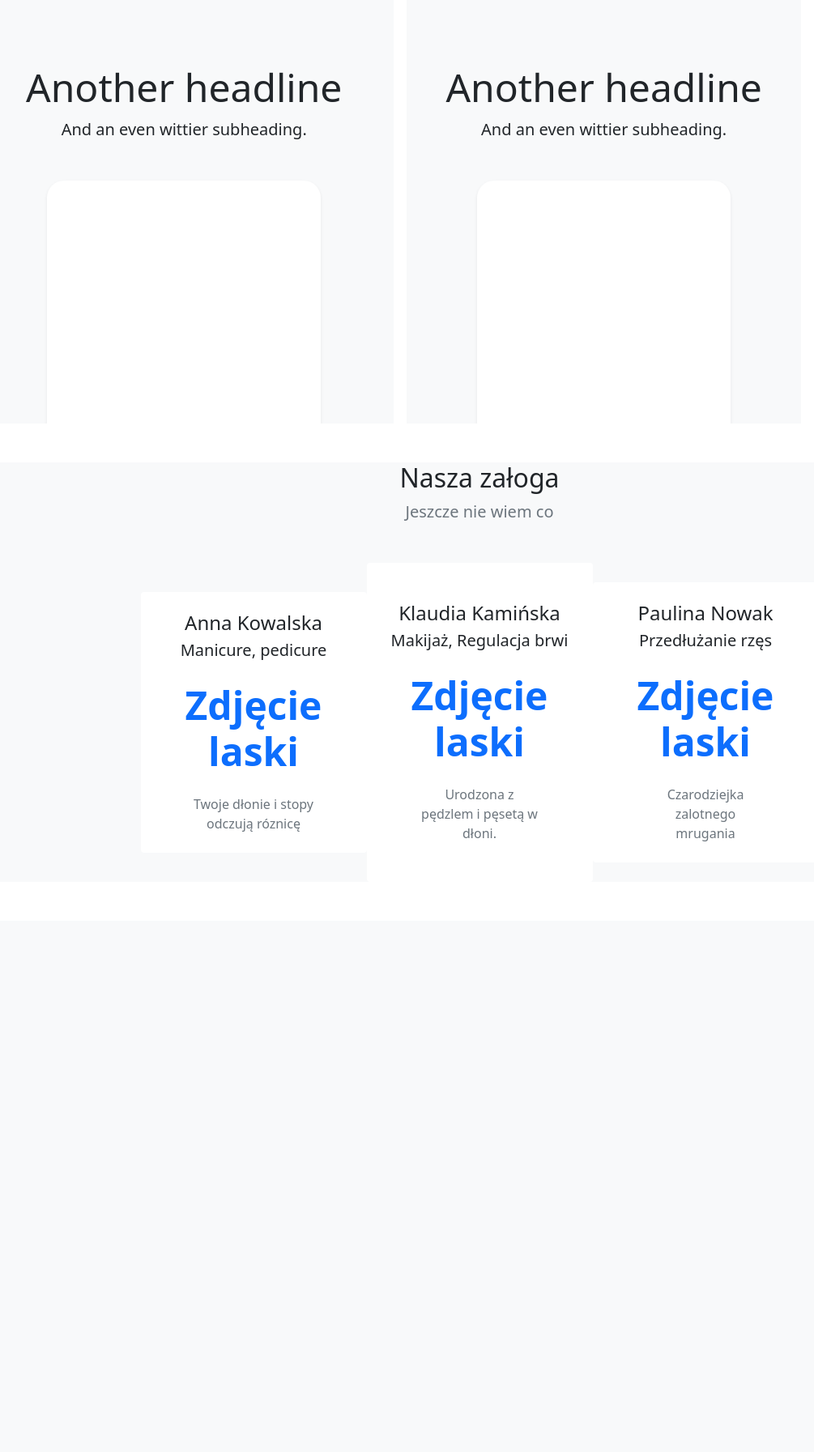
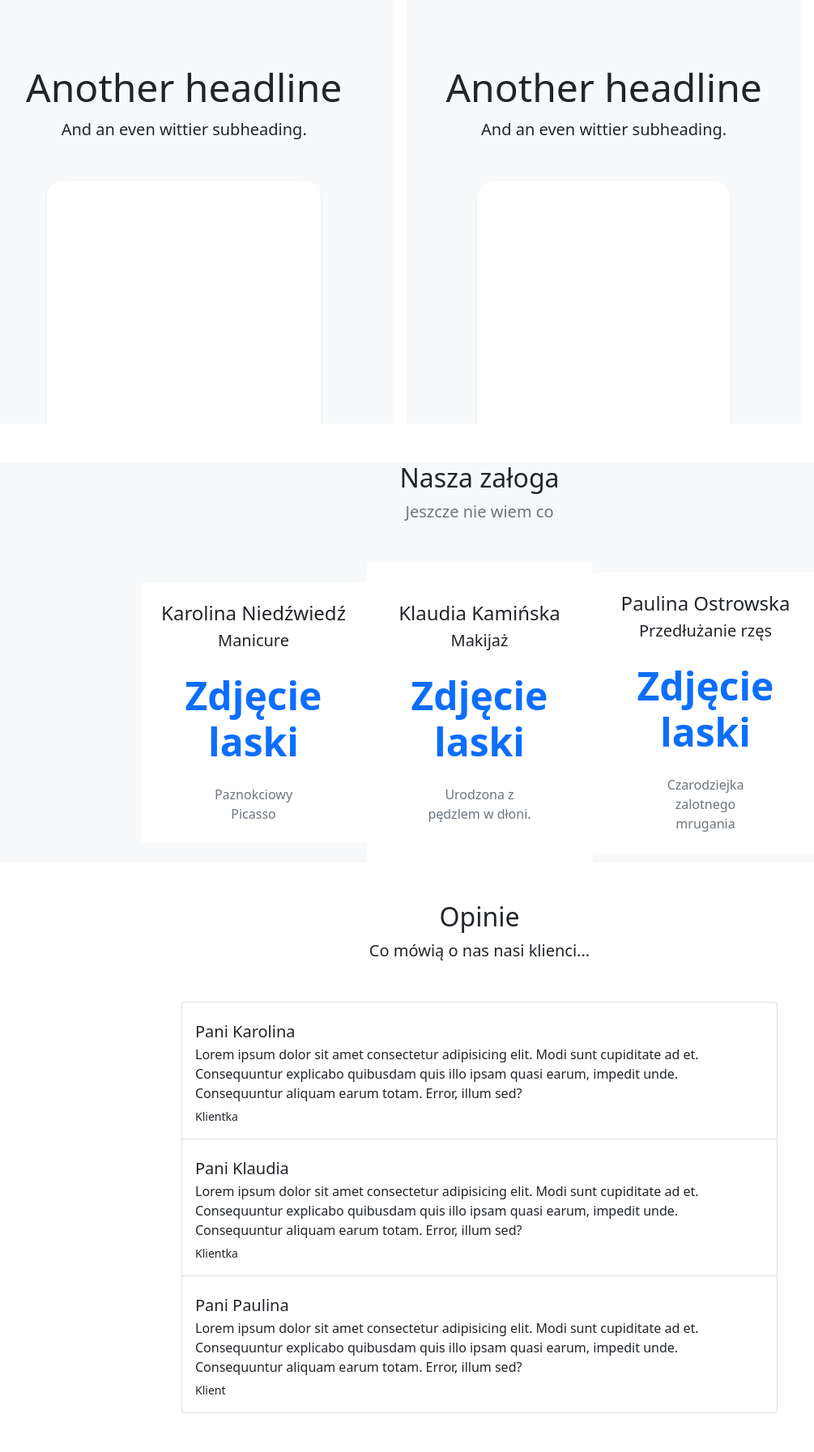
Before and after one commit to KrolikowskiK/beauty-salon-django-webapp, a Django app: template templates/intro.html in a window 1280 px wide. Shown: the part 2005-3798 px from the top of the page at 81% size, without its empty margins (48-1053 px from the left). Before the commit the page ends 3044 px from the top, so only its background shows below. Run offline with Django 4.2, Linux system fonts and the light colour scheme; the template is opened without the code that fills it, so the values that code supplies are empty.

Commit message:
feat: add various templates

```diff
--- a/templates/crew.html
+++ b/templates/crew.html
@@ -9,11 +9,10 @@
       <div class="col-8 col-lg-4 col-xl-3">
         <div class="card border-0">
           <div class="card-body text-center py-4">
-            <h4 class="card-title">Anna Kowalska</h4>
-            <p class="lead card-subtitle">Manicure, pedicure</p>
+            <h4 class="card-title">Karolina Niedźwiedź</h4>
+            <p class="lead card-subtitle">Manicure</p>
             <p class="display-5 my-4 text-primary fw-bold">Zdjęcie laski</p>
-            <p class="card-text mx-5 text-muted d-none d-lg-block">Twoje dłonie i stopy odczują róznicę</p>
-            <!--<a href="#" class="btn btn-outline-primary btn-lg mt-3">Zobacz prace</a>-->
+            <p class="card-text mx-5 text-muted d-none d-lg-block">Paznokciowy Picasso</p>
           </div>
         </div>
       </div>
@@ -22,10 +21,9 @@
         <div class="card border-0">
           <div class="card-body text-center py-5">
             <h4 class="card-title">Klaudia Kamińska</h4>
-            <p class="lead card-subtitle">Makijaż, Regulacja brwi</p>
+            <p class="lead card-subtitle">Makijaż</p>
             <p class="display-5 my-4 text-primary fw-bold">Zdjęcie laski</p>
-            <p class="card-text mx-5 text-muted d-none d-lg-block">Urodzona z pędzlem i pęsetą w dłoni.</p>
-            <!--<a href="#" class="btn btn-outline-primary btn-lg mt-3">Buy Now</a>-->
+            <p class="card-text mx-5 text-muted d-none d-lg-block">Urodzona z pędzlem w dłoni.</p>
           </div>
         </div>
       </div>
@@ -33,11 +31,10 @@
       <div class="col-8 col-lg-4 col-xl-3">
         <div class="card border-0">
           <div class="card-body text-center py-4">
-            <h4 class="card-title">Paulina Nowak</h4>
+            <h4 class="card-title">Paulina Ostrowska</h4>
             <p class="lead card-subtitle">Przedłużanie rzęs</p>
             <p class="display-5 my-4 text-primary fw-bold">Zdjęcie laski</p>
             <p class="card-text mx-5 text-muted d-none d-lg-block">Czarodziejka zalotnego mrugania</p>
-            <!--<a href="#" class="btn btn-outline-primary btn-lg mt-3">Buy Now</a>-->
           </div>
         </div>
       </div>
--- a/templates/intro.html
+++ b/templates/intro.html
@@ -89,5 +89,6 @@
     </div>
 
     {% include 'crew.html' %}
+    {% include 'opinions.html' %}
   </main>
 {% endblock %}
--- a/templates/navbar.html
+++ b/templates/navbar.html
@@ -18,10 +18,10 @@
   <div class="collapse navbar-collapse" id="main-nav">
     {% if user.is_authenticated %}
       <ul class="nav col-12 col-sm-8 col-lg-auto me-auto mb-2 justify-content-center mb-md-0">
-        <li class="nav-item"><a href="#intro" class="nav-link px-2 text-white">Umów wizytę</a></li>
-        <li class="nav-item"><a href="#services" class="nav-link px-2 text-white">Historia wizyt</a></li>
+        <li class="nav-item"><a href="{% url 'appointment-add' %}" class="nav-link px-2 text-white">Umów wizytę</a></li>
+        <li class="nav-item"><a href="{% url 'appointment-list' %}" class="nav-link px-2 text-white">Wizyty</a></li>
         <li class="nav-item"><a href="{% url 'opinion-add' %}" class="nav-link px-2 text-white">Dodaj opinię</a></li>
-        <li class="nav-item"><a href="#opinions" class="nav-link px-2 text-white">Edytuj dane</a></li>
+        <li class="nav-item"><a href="{% url 'workschedule-list' %}" class="nav-link px-2 text-white">Grafiki</a></li>
       </ul>
       <div class="text-end">
           <a href="{% url 'logout' %}" class="btn btn-warning me-2">Wyloguj</a>
@@ -29,7 +29,6 @@
     {% else %}
       <ul class="nav col-12 col-sm-8 col-lg-auto me-auto mb-2 justify-content-center mb-md-0">
         <li class="nav-item"><a href="#intro" class="nav-link px-2 text-white">O nas</a></li>
-        <li class="nav-item"><a href="#services" class="nav-link px-2 text-white">Usługi</a></li>
         <li class="nav-item"><a href="#crew" class="nav-link px-2 text-white">Załoga</a></li>
         <li class="nav-item"><a href="#opinions" class="nav-link px-2 text-white">Opinie</a></li>
         <li class="nav-item"><a href="#contact" class="nav-link px-2 text-white">Kontakt</a></li>
--- /dev/null
+++ b/templates/opinions.html
@@ -0,0 +1,62 @@
+<section id="opinions" class="bg-altlight">
+  <div class="container-lg">
+    <div class="text-center">
+      <h2><i class="bi bi-stars text-altdark"></i>Opinie</h2>
+      <p class="lead">Co mówią o nas nasi klienci...</p>
+    </div>
+    <div class="row justify-content-center my-5">
+      <div class="col-lg-8">
+        <div class="list-group">
+          <div class="list-group-item py-3">
+            <div class="pb-2">
+              <i class="bi bi-star-fill text-altdark"></i>
+              <i class="bi bi-star-fill text-altdark"></i>
+              <i class="bi bi-star-fill text-altdark"></i>
+              <i class="bi bi-star-fill text-altdark"></i>
+              <i class="bi bi-star-fill text-altdark"></i>
+            </div>
+            <h5 class="mb-1">Pani Karolina</h5>
+            <p class="mb-1">
+              Lorem ipsum dolor sit amet consectetur adipisicing elit. Modi sunt cupiditate ad
+              et. Consequuntur explicabo quibusdam quis illo ipsam quasi earum, impedit unde. Consequuntur
+              aliquam earum totam. Error, illum sed?
+            </p>
+            <small>Klientka</small>
+          </div>
+          <div class="list-group-item py-3">
+            <div class="pb-2">
+              <i class="bi bi-star-fill"></i>
+              <i class="bi bi-star-fill"></i>
+              <i class="bi bi-star-fill"></i>
+              <i class="bi bi-star-fill"></i>
+              <i class="bi bi-star-fill"></i>
+            </div>
+            <h5 class="mb-1">Pani Klaudia</h5>
+            <p class="mb-1">
+              Lorem ipsum dolor sit amet consectetur adipisicing elit. Modi sunt cupiditate ad
+              et. Consequuntur explicabo quibusdam quis illo ipsam quasi earum, impedit unde. Consequuntur
+              aliquam earum totam. Error, illum sed?
+            </p>
+            <small>Klientka</small>
+          </div>
+          <div class="list-group-item py-3">
+            <div class="pb-2">
+              <i class="bi bi-star-fill"></i>
+              <i class="bi bi-star-fill"></i>
+              <i class="bi bi-star-fill"></i>
+              <i class="bi bi-star-fill"></i>
+              <i class="bi bi-star-half"></i>
+            </div>
+            <h5 class="mb-1">Pani Paulina</h5>
+            <p class="mb-1">
+              Lorem ipsum dolor sit amet consectetur adipisicing elit. Modi sunt cupiditate ad
+              et. Consequuntur explicabo quibusdam quis illo ipsam quasi earum, impedit unde. Consequuntur
+              aliquam earum totam. Error, illum sed?
+            </p>
+            <small>Klient</small>
+          </div>
+        </div>
+      </div>
+    </div>
+  </div>
+</section>
```
Also changed, not shown: app/templates/app/appointment_list.html (+32 -11 lines), app/templates/app/workschedule_detail.html (+24 -12 lines), app/templates/app/workschedule_list.html (+13 -7 lines).
